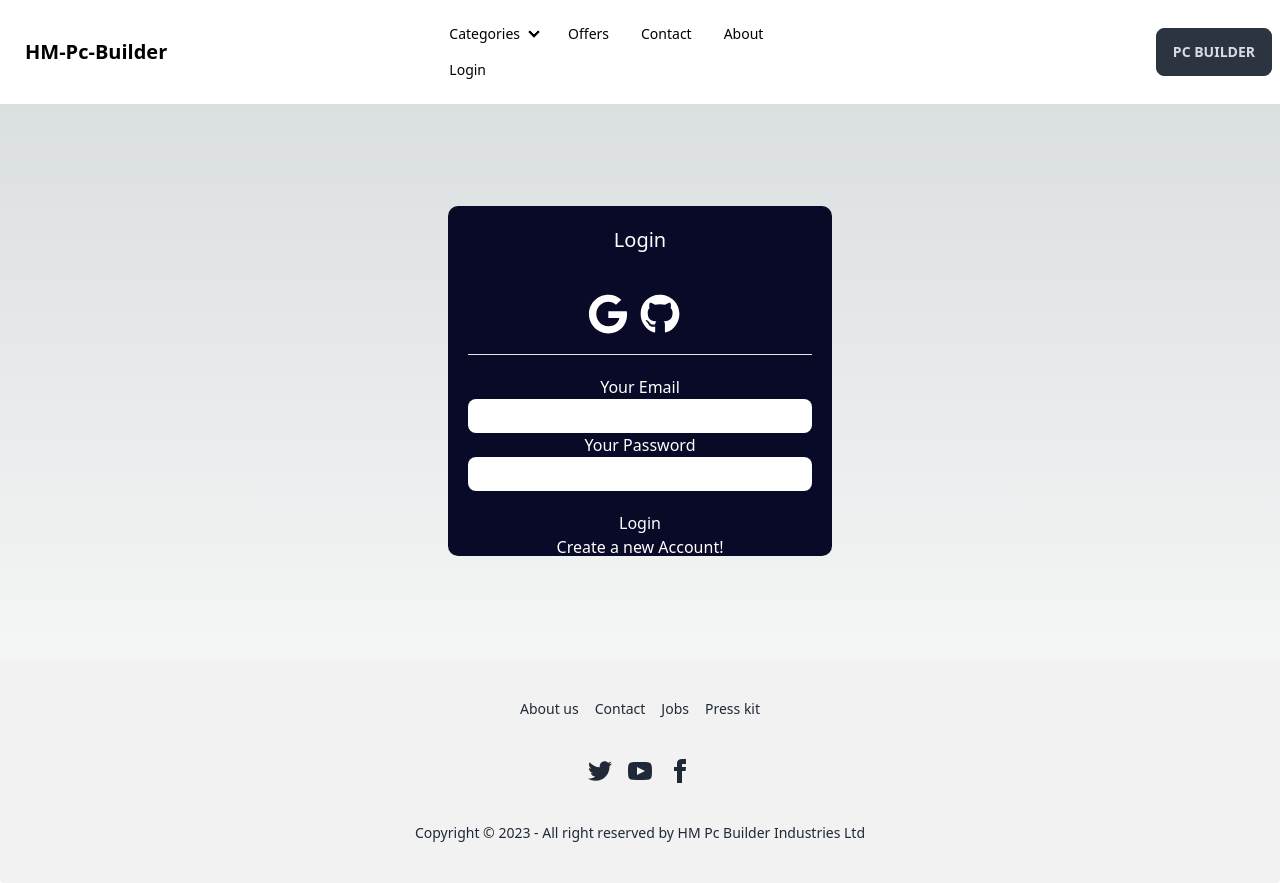
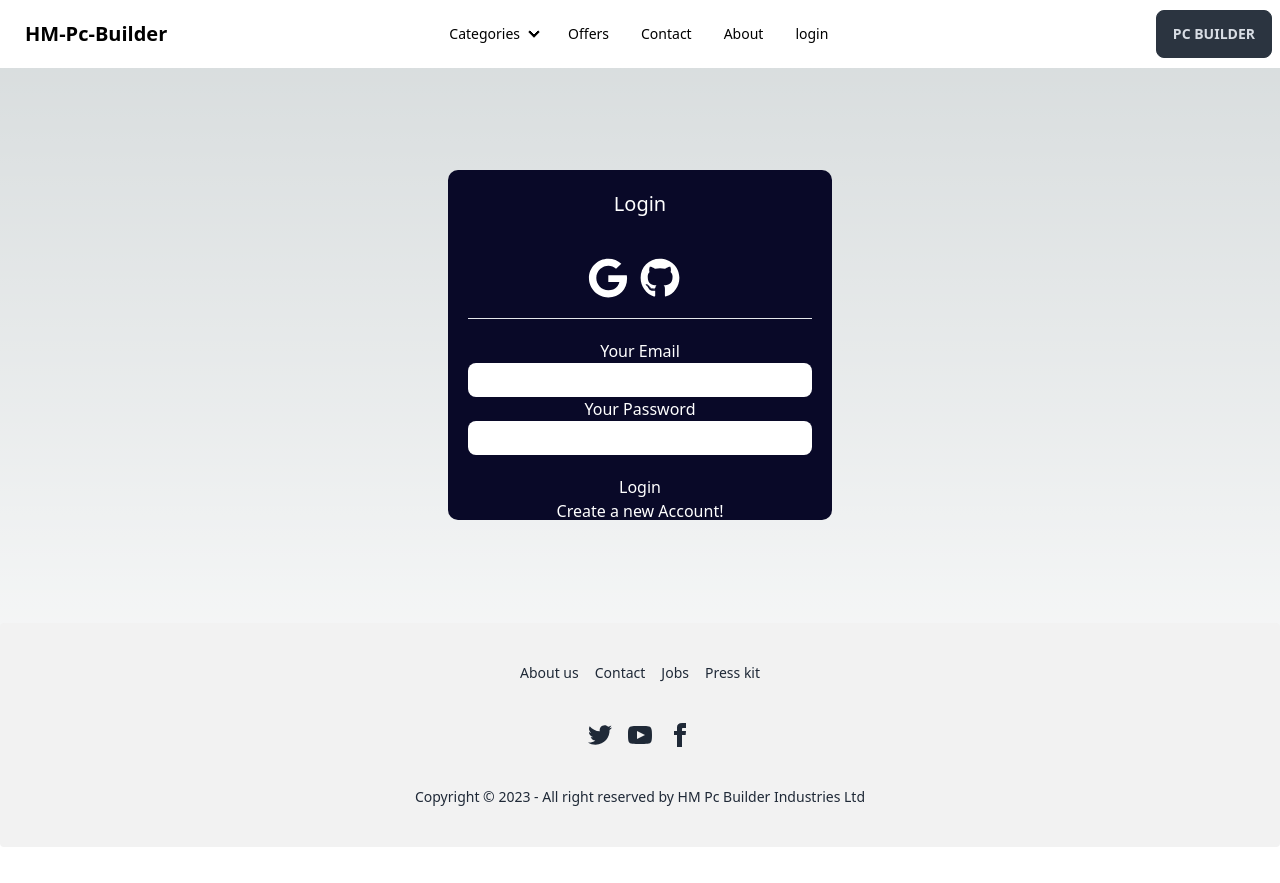
Before and after one commit to sumonhasan55/hm-pc-builder-nextjs, a Next.js app: page /login in a window 1280 px wide. After the commit the page ends 847 px from the top, so only its background shows below. Built offline with nearby package versions, Linux system fonts and the light colour scheme; no server answers.

Commit message:
creating private routing system with session provider

```diff
--- a/components/Navbar.js
+++ b/components/Navbar.js
@@ -1,7 +1,14 @@
 import Link from 'next/link';
 import React from 'react';
+import { useSession, signIn, signOut } from "next-auth/react"
+import auth from "@/firebase/firebase.auth";
+import { useAuthState } from "react-firebase-hooks/auth";
+
+
 
 const Navbar = () => {
+  const [user, loading, error] = useAuthState(auth);
+  const { data: session } = useSession()
   return (
     <>
       <div className="navbar bg-base-100">
@@ -27,7 +34,25 @@ const Navbar = () => {
               <li><a>Offers</a></li>
               <li><a>Contact</a></li>
               <li><a>About</a></li>
-      <li><Link href="/login">Login</Link></li>
+              {
+                session?.user?(
+                <li ><a>
+                     <button
+                  onClick={() => signOut()}
+                >
+                  Logout
+                </button>
+                </a>
+
+                </li>
+                ):(
+                 <li>
+                   <a href='/login'>login</a>
+                 </li>
+
+                )
+              }
+
             </ul>
           </div>
           <Link href="/" className="text-xl normal-case btn btn-ghost" >HM-Pc-Builder</Link>
@@ -52,7 +77,26 @@ const Navbar = () => {
             <li><a>Offers</a></li>
             <li><a>Contact</a></li>
             <li><a>About</a></li>
-      <li><Link href="/login">Login</Link></li>
+
+            {
+                session?.user?(
+                <li><a>
+                     <button
+                  onClick={() => signOut()}
+                >
+                  Logout
+                </button>
+                </a>
+
+                </li>
+                ):(
+                 <li><a href='/login'>login</a>
+
+                 </li>
+
+                )
+              }
+
 
           </ul>
         </div>
--- a/middleware.js
+++ b/middleware.js
@@ -1,3 +1,3 @@
 export { default } from "next-auth/middleware"
 
-export const config = { matcher: ["/create","/contact","/allnews"] }
+export const config = { matcher: ["/pcBuilder.js"] }
--- a/pages/_app.js
+++ b/pages/_app.js
@@ -5,6 +5,7 @@ import { store } from '@/redux/store';
 import '@/styles/globals.css'
 import Head from 'next/head'
 import { useRouter } from 'next/router'
+import { SessionProvider } from "next-auth/react"
 
 
 export default function App({ Component, pageProps }) {
@@ -16,7 +17,7 @@ export default function App({ Component, pageProps }) {
         <meta name="viewport" content="width=device-width, initial-scale=1" />
         <link rel="icon" href="/favicon.ico" />
       </Head>
-
+      <SessionProvider session={pageProps.session}>
       <Provider store={store}>
         <Navbar></Navbar>
         {
@@ -25,6 +26,7 @@ export default function App({ Component, pageProps }) {
         }
         <Footer></Footer>
       </Provider>
+      </SessionProvider>
 
     </>
 
```
Lines whose indentation alone changed are shown as unchanged.
